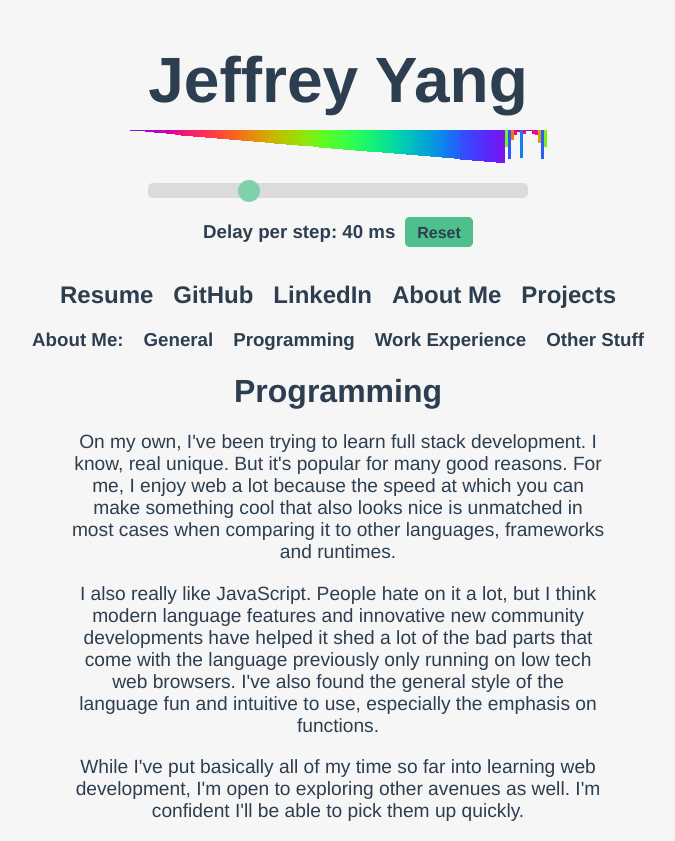
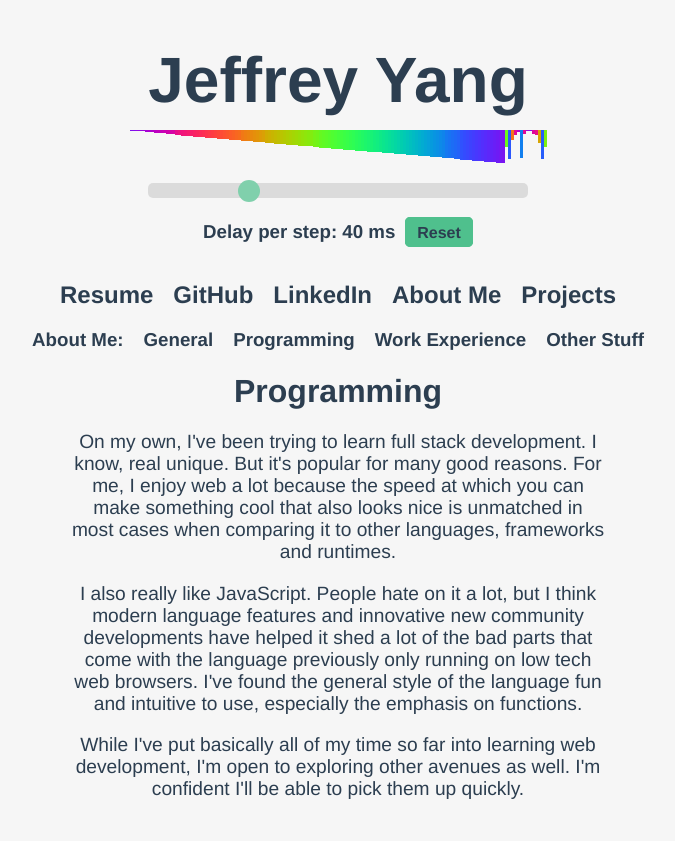
Before and after one commit to jeffreyyang3/personalWebsite, a Vue app: page /#/about/programming in a window 1280 px wide. Shown: the whole page, without its empty margins (302-977 px from the left). After the commit the page ends 819 px from the top, so only its background shows below. Built offline with nearby package versions, Linux system fonts and the light colour scheme.

Commit message:
one word change

```diff
--- a/src/views/AboutInternal/programming.vue
+++ b/src/views/AboutInternal/programming.vue
@@ -26,7 +26,7 @@ export default {
         `I also really like JavaScript. People hate on it a lot, but I think modern
          language features and innovative new community developments have helped it
          shed a lot of the bad parts that come with the language previously only running on
-         low tech web browsers. I've also found the general style of the language
+         low tech web browsers. I've found the general style of the language
          fun and intuitive to use, especially the emphasis on functions.`,
         "While I've put basically all of my time so far into learning \
          web development, I'm open to exploring other avenues as well. \
```
